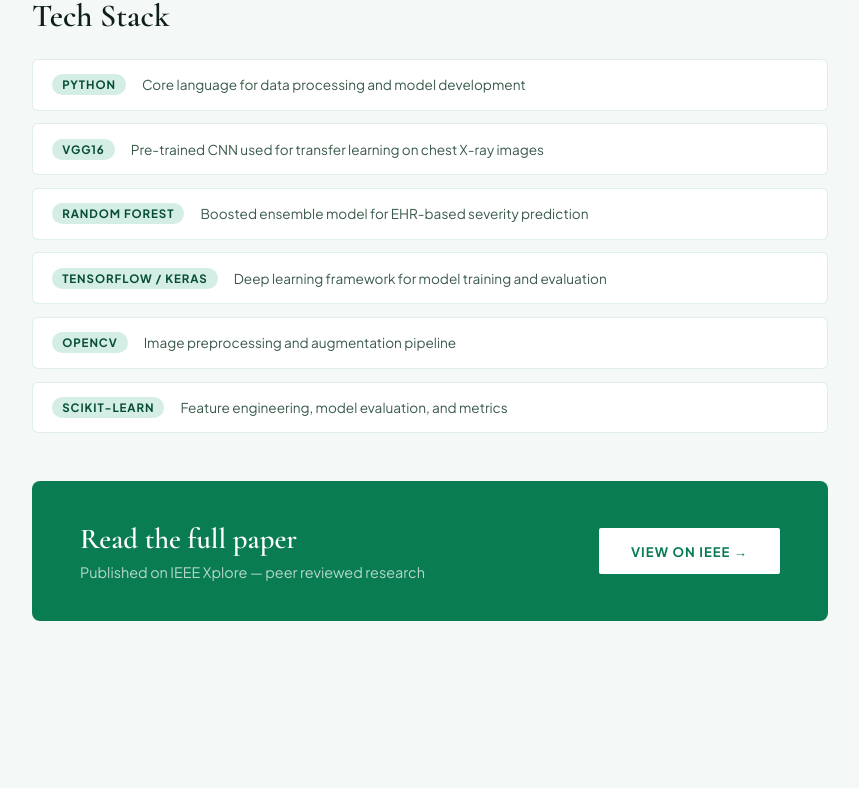
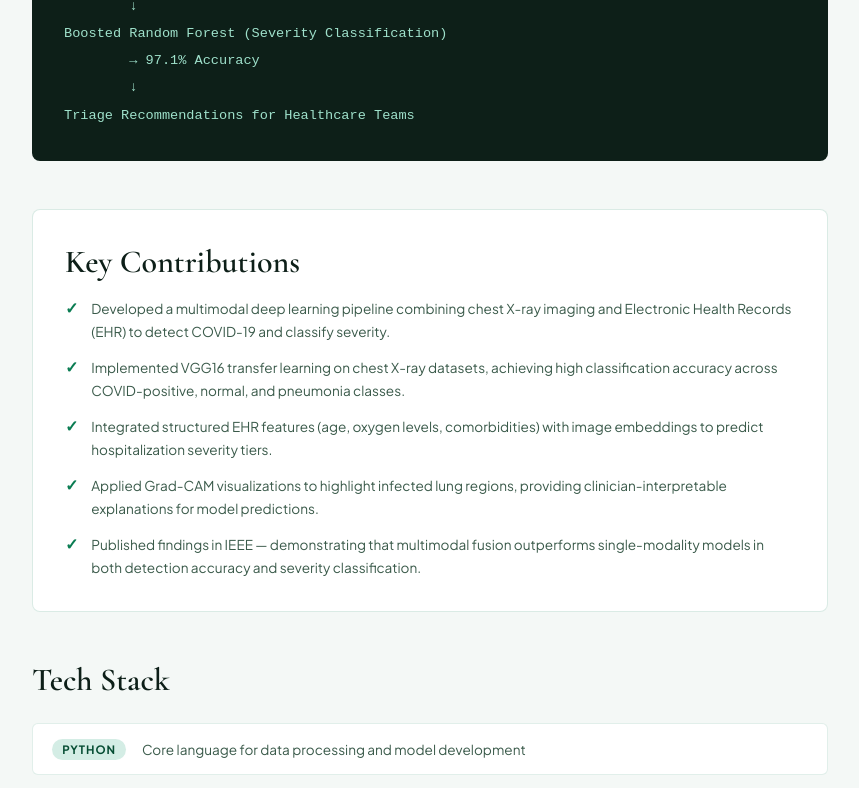
Before and after one commit to Krithikap019/ai-portfolio, a Next.js app: page /projects/covid_detection in a window 1280 px wide. Shown: the part 1840-2628 px from the top of the page, without its empty margins (210-1069 px from the left). Before the commit the page ends 2541 px from the top, so only its background shows below. Built offline with nearby package versions, Linux system fonts and the light colour scheme.

Commit message:
snowflake

```diff
--- a/app/projects/covid_detection/page.jsx
+++ b/app/projects/covid_detection/page.jsx
@@ -60,6 +60,8 @@
               { icon: "🏥", title: "Severity Classification", desc: "Predicts COVID-19 severity and hospitalization risk from EHR data using Boosted Random Forest." },
               { icon: "🔗", title: "Multi-modal Pipeline", desc: "Integrates imaging and clinical record data in a unified ML pipeline for comprehensive diagnosis." },
               { icon: "📋", title: "Triage Recommendations", desc: "Translates model outputs into actionable triage recommendations for healthcare teams." },
+              { icon: "📊", title: "EHR Data Fusion", desc: "Combines structured clinical records (age, vitals, comorbidities) with imaging data for holistic patient assessment." },
+              { icon: "🔬", title: "Grad-CAM Visualization", desc: "Generates heatmaps highlighting infected lung regions to make model predictions interpretable for clinicians." },
             ].map((f) => (
               <div key={f.title} style={{ background: "#fff", border: "1px solid rgba(10,124,82,0.15)", borderRadius: "8px", padding: "1.5rem" }}>
                 <div style={{ fontSize: "1.8rem", marginBottom: "0.8rem" }}>{f.icon}</div>
@@ -89,6 +91,24 @@
         ↓
 Triage Recommendations for Healthcare Teams`}
             </pre>
+          </div>
+        </div>
+        {/* Key contributions */}
+        <div style={{ marginBottom: "3rem", background: "#fff", border: "1px solid rgba(10,124,82,0.15)", borderRadius: "8px", padding: "2rem" }}>
+          <h2 style={{ fontFamily: "'Cormorant Garamond', serif", fontSize: "2rem", fontWeight: 600, marginBottom: "1rem" }}>Key Contributions</h2>
+          <div style={{ display: "flex", flexDirection: "column", gap: "0.8rem" }}>
+            {[
+              "Developed a multimodal deep learning pipeline combining chest X-ray imaging and Electronic Health Records (EHR) to detect COVID-19 and classify severity.",
+              "Implemented VGG16 transfer learning on chest X-ray datasets, achieving high classification accuracy across COVID-positive, normal, and pneumonia classes.",
+              "Integrated structured EHR features (age, oxygen levels, comorbidities) with image embeddings to predict hospitalization severity tiers.",
+              "Applied Grad-CAM visualizations to highlight infected lung regions, providing clinician-interpretable explanations for model predictions.",
+              "Published findings in IEEE — demonstrating that multimodal fusion outperforms single-modality models in both detection accuracy and severity classification.",
+            ].map((point) => (
+              <div key={point} style={{ display: "flex", alignItems: "flex-start", gap: "0.8rem" }}>
+                <span style={{ color: "#0a7c52", fontWeight: 700, flexShrink: 0 }}>✓</span>
+                <span style={{ fontSize: "0.85rem", color: "#3a5a4a", lineHeight: "1.7" }}>{point}</span>
+              </div>
+            ))}
           </div>
         </div>
 
```
Also changed, not shown: app/page.jsx (+7 -7 lines).
